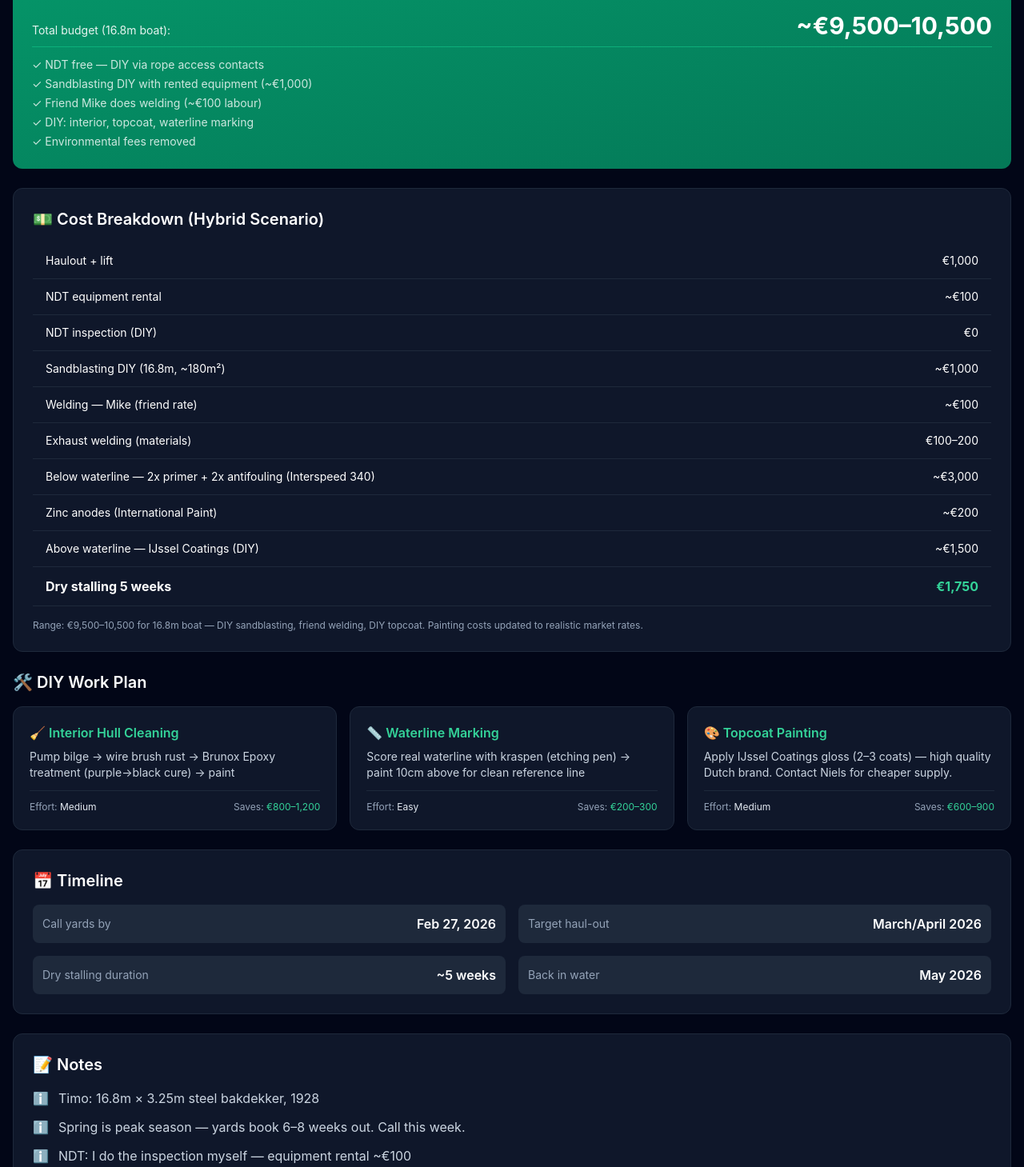
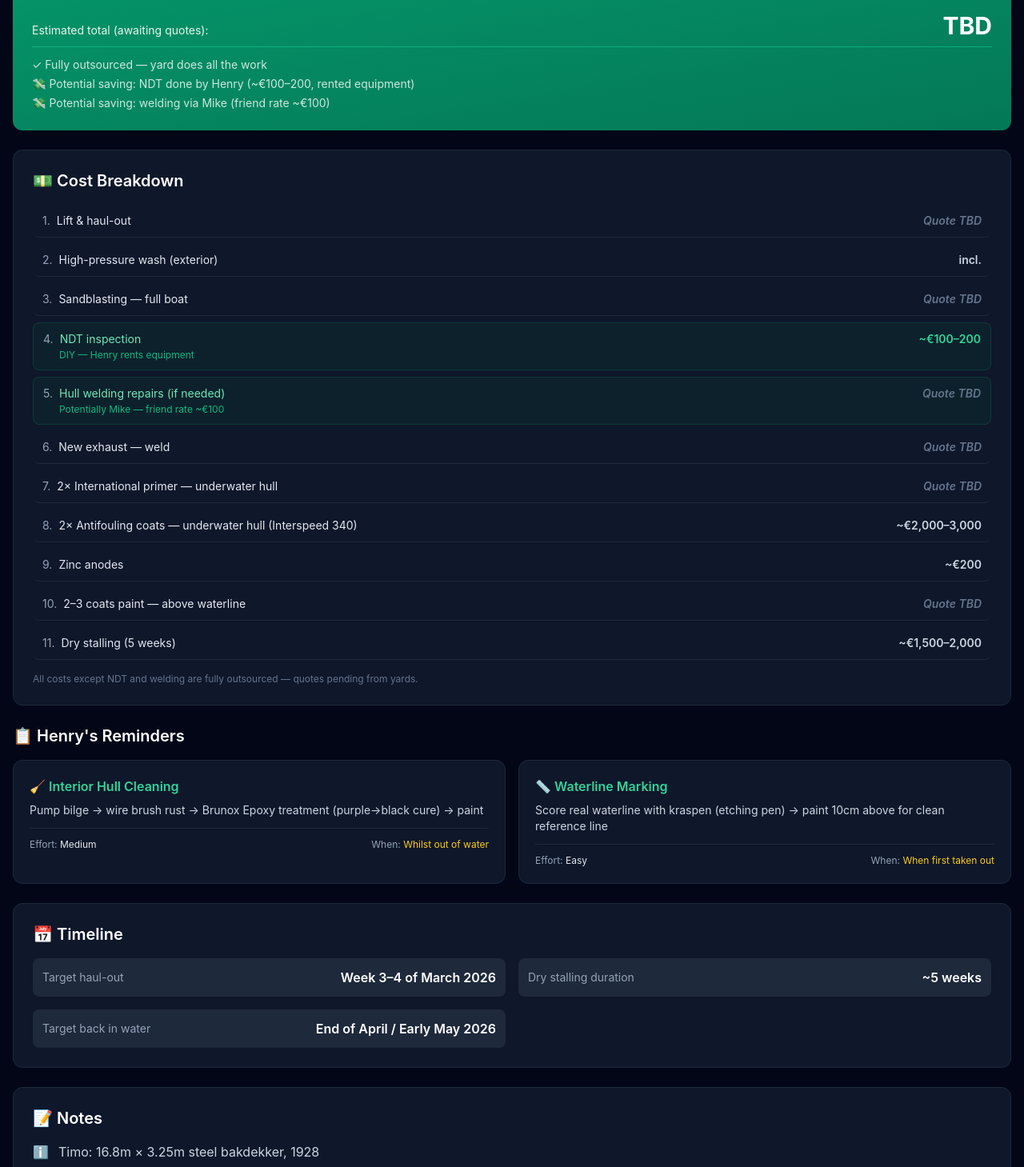
Before and after one commit to kokosthief/boat-dashboard, a Next.js app: page /haulout in a window 1280 px wide. Shown: the part 191-1650 px from the top of the page at 80% size. Built offline with nearby package versions, Linux system fonts and the light colour scheme; no server answers; the database is empty.

Commit message:
feat: haulout page — outsourced plan, numbered costs, updated timeline, reminders section, yard table polish

```diff
--- a/src/app/haulout/page.tsx
+++ b/src/app/haulout/page.tsx
@@ -2,56 +2,49 @@ import HauloutYardsTable from '@/components/HauloutYardsTable';
 
 export default function HauloutPlan() {
   const costs = [
-    { item: 'Haulout + lift', cost: '€1,000' },
-    { item: 'NDT equipment rental', cost: '~€100' },
-    { item: 'NDT inspection (DIY)', cost: '€0' },
-    { item: 'Sandblasting DIY (16.8m, ~180m²)', cost: '~€1,000' },
-    { item: 'Welding — Mike (friend rate)', cost: '~€100' },
-    { item: 'Exhaust welding (materials)', cost: '€100–200' },
-    { item: 'Below waterline — 2x primer + 2x antifouling (Interspeed 340)', cost: '~€3,000' },
-    { item: 'Zinc anodes (International Paint)', cost: '~€200' },
-    { item: 'Above waterline — IJssel Coatings (DIY)', cost: '~€1,500' },
-    { item: 'Dry stalling 5 weeks', cost: '€1,750' },
+    { item: 'Lift & haul-out', cost: 'Quote TBD' },
+    { item: 'High-pressure wash (exterior)', cost: 'incl.' },
+    { item: 'Sandblasting — full boat', cost: 'Quote TBD' },
+    { item: 'NDT inspection', cost: '~€100–200', saving: true, savingNote: 'DIY — Henry rents equipment' },
+    { item: 'Hull welding repairs (if needed)', cost: 'Quote TBD', saving: true, savingNote: 'Potentially Mike — friend rate ~€100' },
+    { item: 'New exhaust — weld', cost: 'Quote TBD' },
+    { item: '2× International primer — underwater hull', cost: 'Quote TBD' },
+    { item: '2× Antifouling coats — underwater hull (Interspeed 340)', cost: '~€2,000–3,000' },
+    { item: 'Zinc anodes', cost: '~€200' },
+    { item: '2–3 coats paint — above waterline', cost: 'Quote TBD' },
+    { item: 'Dry stalling (5 weeks)', cost: '~€1,500–2,000' },
   ];
 
   const timeline = [
-    { label: 'Call yards by', value: 'Feb 27, 2026' },
-    { label: 'Target haul-out', value: 'March/April 2026' },
+    { label: 'Target haul-out', value: 'Week 3–4 of March 2026' },
     { label: 'Dry stalling duration', value: '~5 weeks' },
-    { label: 'Back in water', value: 'May 2026' },
+    { label: 'Target back in water', value: 'End of April / Early May 2026' },
   ];
 
-  const diyTasks = [
+  const henryTasks = [
     {
       title: '🧹 Interior Hull Cleaning',
       description: 'Pump bilge → wire brush rust → Brunox Epoxy treatment (purple→black cure) → paint',
       effort: 'Medium',
-      savings: '€800–1,200',
+      when: 'Whilst out of water',
     },
     {
       title: '📏 Waterline Marking',
       description: 'Score real waterline with kraspen (etching pen) → paint 10cm above for clean reference line',
       effort: 'Easy',
-      savings: '€200–300',
-    },
-    {
-      title: '🎨 Topcoat Painting',
-      description: 'Apply IJssel Coatings gloss (2–3 coats) — high quality Dutch brand. Contact Niels for cheaper supply.',
-      effort: 'Medium',
-      savings: '€600–900',
+      when: 'When first taken out',
     },
   ];
 
   const notes = [
     'Timo: 16.8m × 3.25m steel bakdekker, 1928',
-    'Spring is peak season — yards book 6–8 weeks out. Call this week.',
-    'NDT: I do the inspection myself — equipment rental ~€100',
-    'Sandblasting: DIY with rented equipment (~€1,000) for 16.8m boat',
-    'Welding: Friend Mike labour ~€100 (cheap friend rate). Exhaust welding materials: ~€100–200',
-    'Bottom coating: 2x primer + 2x Interspeed 340 antifouling + zinc anodes (International Paint)',
-    'Top coating: 2–3 coats IJssel Coatings paint. Contact Niels for cheaper supply (note: larger boat may need more paint)',
-    'Interior hull: Pump, wire brush, Brunox Epoxy rust treatment (purple→black = cured), then paint',
-    'Waterline: Score real waterline with kraspen, paint 10cm above this line',
+    'Spring is peak season — yards book 6–8 weeks out. Contact yards ASAP.',
+    'NDT: Henry rents equipment and does inspection himself (~€100–200). Potential saving vs. outsourcing.',
+    'Welding: Mike (friend) may do hull repairs at a cheaper rate (~€100 labour). New exhaust welding — ask for quote.',
+    'Bottom coating: 2x International primer + 2x Interspeed 340 antifouling + zinc anodes — all outsourced.',
+    'Top coating: 2–3 coats IJssel Coatings paint — outsourced. Contact Niels for cheaper paint supply.',
+    'Interior hull: Pump, wire brush, Brunox Epoxy rust treatment (purple→black = cured), then paint. Henry does this.',
+    'Waterline: Score real waterline with kraspen, paint 10cm above this line. Henry does this on day 1.',
   ];
 
   return (
@@ -66,48 +59,48 @@ export default function HauloutPlan() {
         <h2 className="text-lg font-semibold mb-3">💰 Budget Summary</h2>
         <div className="space-y-2">
           <div className="flex justify-between items-baseline">
-            <span className="text-sm opacity-90">Total budget (16.8m boat):</span>
-            <span className="text-3xl font-bold">~€9,500–10,500</span>
+            <span className="text-sm opacity-90">Estimated total (awaiting quotes):</span>
+            <span className="text-3xl font-bold">TBD</span>
           </div>
           <div className="text-sm opacity-80 space-y-1 mt-3 border-t border-emerald-500 pt-3">
-            <p>✓ NDT free — DIY via rope access contacts</p>
-            <p>✓ Sandblasting DIY with rented equipment (~€1,000)</p>
-            <p>✓ Friend Mike does welding (~€100 labour)</p>
-            <p>✓ DIY: interior, topcoat, waterline marking</p>
-            <p>✓ Environmental fees removed</p>
+            <p>✓ Fully outsourced — yard does all the work</p>
+            <p>💸 Potential saving: NDT done by Henry (~€100–200, rented equipment)</p>
+            <p>💸 Potential saving: welding via Mike (friend rate ~€100)</p>
           </div>
         </div>
       </div>
 
       {/* Cost Breakdown */}
       <div className="bg-slate-900 border border-slate-800 rounded-xl p-6">
-        <h2 className="text-xl font-semibold mb-4">💵 Cost Breakdown (Hybrid Scenario)</h2>
-        <div className="overflow-x-auto">
-          <table className="w-full text-sm">
-            <tbody>
-              {costs.map((row, i) => (
-                <tr key={i} className={`border-b border-slate-800 ${i === costs.length - 1 ? 'font-bold text-base' : ''}`}>
-                  <td className="py-3 px-4">{row.item}</td>
-                  <td className={`py-3 px-4 text-right ${i === costs.length - 1 ? 'text-emerald-400' : ''}`}>{row.cost}</td>
-                </tr>
-              ))}
-            </tbody>
-          </table>
-        </div>
-        <p className="text-xs text-slate-400 mt-4">Range: €9,500–10,500 for 16.8m boat — DIY sandblasting, friend welding, DIY topcoat. Painting costs updated to realistic market rates.</p>
+        <h2 className="text-xl font-semibold mb-4">💵 Cost Breakdown</h2>
+        <ol className="space-y-2 text-sm">
+          {costs.map((row, i) => (
+            <li key={i} className={`flex justify-between items-start gap-4 py-2.5 px-3 rounded-lg ${row.saving ? 'bg-emerald-900/20 border border-emerald-800/40' : 'border-b border-slate-800'}`}>
+              <div className="flex-1">
+                <span className="text-slate-400 mr-2">{i + 1}.</span>
+                <span className={row.saving ? 'text-emerald-300' : 'text-slate-200'}>{row.item}</span>
+                {row.savingNote && <p className="text-xs text-emerald-500 mt-0.5 ml-5">{row.savingNote}</p>}
+              </div>
+              <span className={`shrink-0 font-semibold ${row.cost === 'Quote TBD' ? 'text-slate-500 italic' : row.saving ? 'text-emerald-400' : 'text-slate-300'}`}>
+                {row.cost}
+              </span>
+            </li>
+          ))}
+        </ol>
+        <p className="text-xs text-slate-500 mt-4">All costs except NDT and welding are fully outsourced — quotes pending from yards.</p>
       </div>
 
-      {/* DIY Work Plan Section */}
+      {/* Henry's Reminders */}
       <div>
-        <h2 className="text-xl font-semibold mb-4">🛠️ DIY Work Plan</h2>
-        <div className="grid md:grid-cols-3 gap-4">
-          {diyTasks.map((task, i) => (
+        <h2 className="text-xl font-semibold mb-4">📋 Henry's Reminders</h2>
+        <div className="grid md:grid-cols-2 gap-4">
+          {henryTasks.map((task, i) => (
             <div key={i} className="bg-slate-900 border border-slate-800 rounded-xl p-5 hover:border-emerald-600 transition-colors">
               <h3 className="font-semibold text-emerald-400 mb-2">{task.title}</h3>
               <p className="text-sm text-slate-300 mb-3">{task.description}</p>
               <div className="flex justify-between text-xs text-slate-400 border-t border-slate-800 pt-3">
                 <span>Effort: <span className="text-slate-200">{task.effort}</span></span>
-                <span>Saves: <span className="text-emerald-400">{task.savings}</span></span>
+                <span>When: <span className="text-yellow-400">{task.when}</span></span>
               </div>
             </div>
           ))}
--- a/src/components/HauloutYardsTable.tsx
+++ b/src/components/HauloutYardsTable.tsx
@@ -25,6 +25,10 @@ const sandblastingColors: Record<string, string> = {
   'No': 'bg-red-600 text-white',
   'Unknown': 'bg-yellow-700 text-white',
   'Confirm needed': 'bg-yellow-700 text-white',
+};
+
+const sandblastingDisplay: Record<string, string> = {
+  'Confirm needed': 'Unsure',
 };
 
 const statusColors: Record<string, string> = {
@@ -228,8 +232,8 @@ export default function HauloutYardsTable() {
               <th className="px-3 py-3 text-left font-semibold text-slate-300 text-xs uppercase tracking-wide">Location</th>
               <th className="px-3 py-3 text-left font-semibold text-slate-300 text-xs uppercase tracking-wide">Website</th>
               <th className="px-3 py-3 text-left font-semibold text-slate-300 text-xs uppercase tracking-wide">Phone</th>
-              <th className="px-3 py-3 text-left font-semibold text-slate-300 text-xs uppercase tracking-wide">Sandblasting</th>
-              <th className="px-3 py-3 text-left font-semibold text-slate-300 text-xs uppercase tracking-wide">Status</th>
+              <th className="px-3 py-3 text-center font-semibold text-slate-300 text-xs uppercase tracking-wide">Sandblasting</th>
+              <th className="px-3 py-3 text-center font-semibold text-slate-300 text-xs uppercase tracking-wide">Status</th>
               <th className="px-3 py-3 text-left font-semibold text-slate-300 text-xs uppercase tracking-wide">Notes</th>
               <th className="px-3 py-3 text-left font-semibold text-slate-300 text-xs uppercase tracking-wide w-20"></th>
             </tr>
@@ -277,7 +281,7 @@ export default function HauloutYardsTable() {
                   </td>
 
                   {/* Sandblasting */}
-                  <td className="px-3 py-2 min-w-[130px]">
+                  <td className="px-3 py-2 min-w-[130px] text-center">
                     {isEditing
                       ? (
                         <select value={editForm.sandblasting} onChange={e => setEditForm({ ...editForm, sandblasting: e.target.value })} className={inputClass()}>
@@ -285,15 +289,15 @@ export default function HauloutYardsTable() {
                         </select>
                       )
                       : (
-                        <span className={`px-2 py-1 rounded text-xs font-semibold ${sandblastingColors[yard.sandblasting] || 'bg-slate-700 text-slate-300'}`}>
-                          {yard.sandblasting}
+                        <span className={`inline-block px-2 py-1 rounded text-xs font-semibold ${sandblastingColors[yard.sandblasting] || 'bg-slate-700 text-slate-300'}`}>
+                          {sandblastingDisplay[yard.sandblasting] || yard.sandblasting}
                         </span>
                       )
                     }
                   </td>
 
                   {/* Status */}
-                  <td className="px-3 py-2 min-w-[120px]">
+                  <td className="px-3 py-2 min-w-[120px] text-center">
                     {isEditing
                       ? (
                         <select value={editForm.status} onChange={e => setEditForm({ ...editForm, status: e.target.value })} className={inputClass()}>
@@ -301,7 +305,7 @@ export default function HauloutYardsTable() {
                         </select>
                       )
                       : (
-                        <span className={`px-2 py-1 rounded text-xs font-semibold ${statusColors[yard.status] || 'bg-slate-700 text-slate-300'}`}>
+                        <span className={`inline-block px-2 py-1 rounded text-xs font-semibold ${statusColors[yard.status] || 'bg-slate-700 text-slate-300'}`}>
                           {yard.status}
                         </span>
                       )
```
